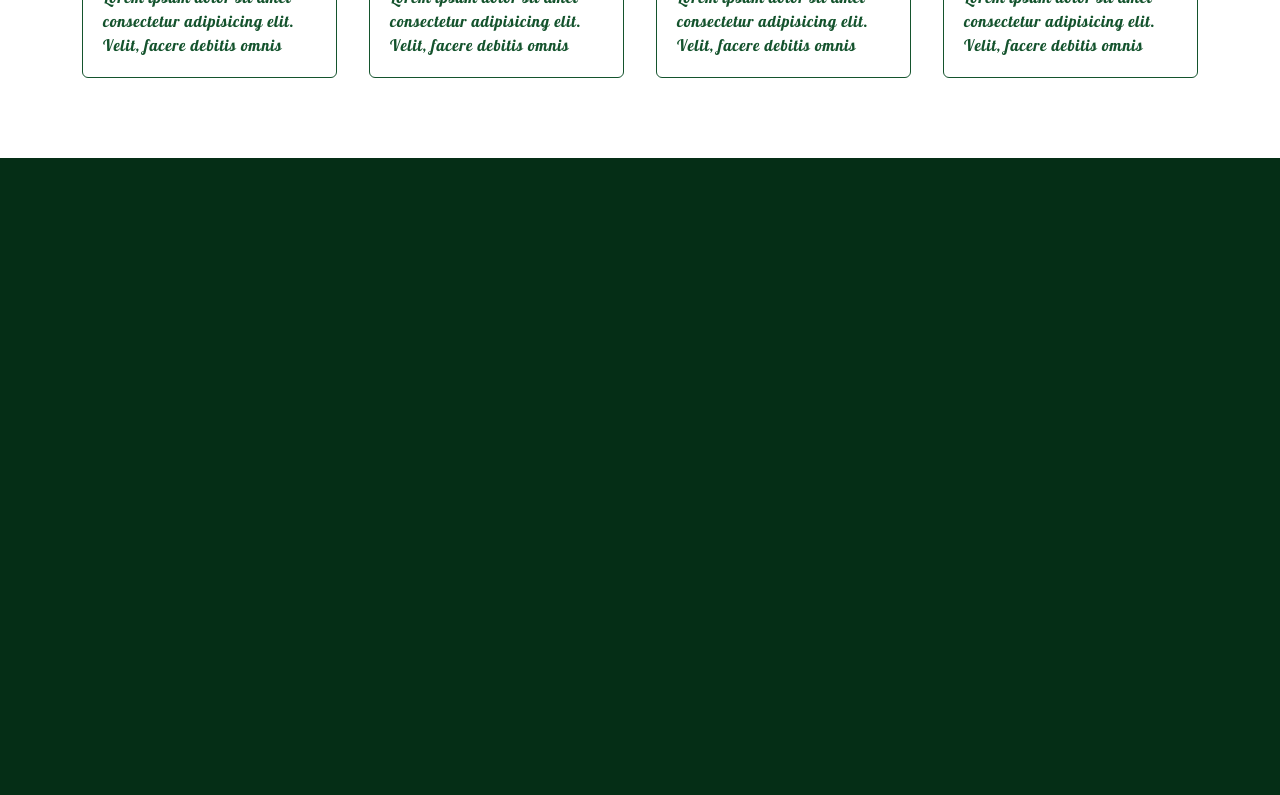
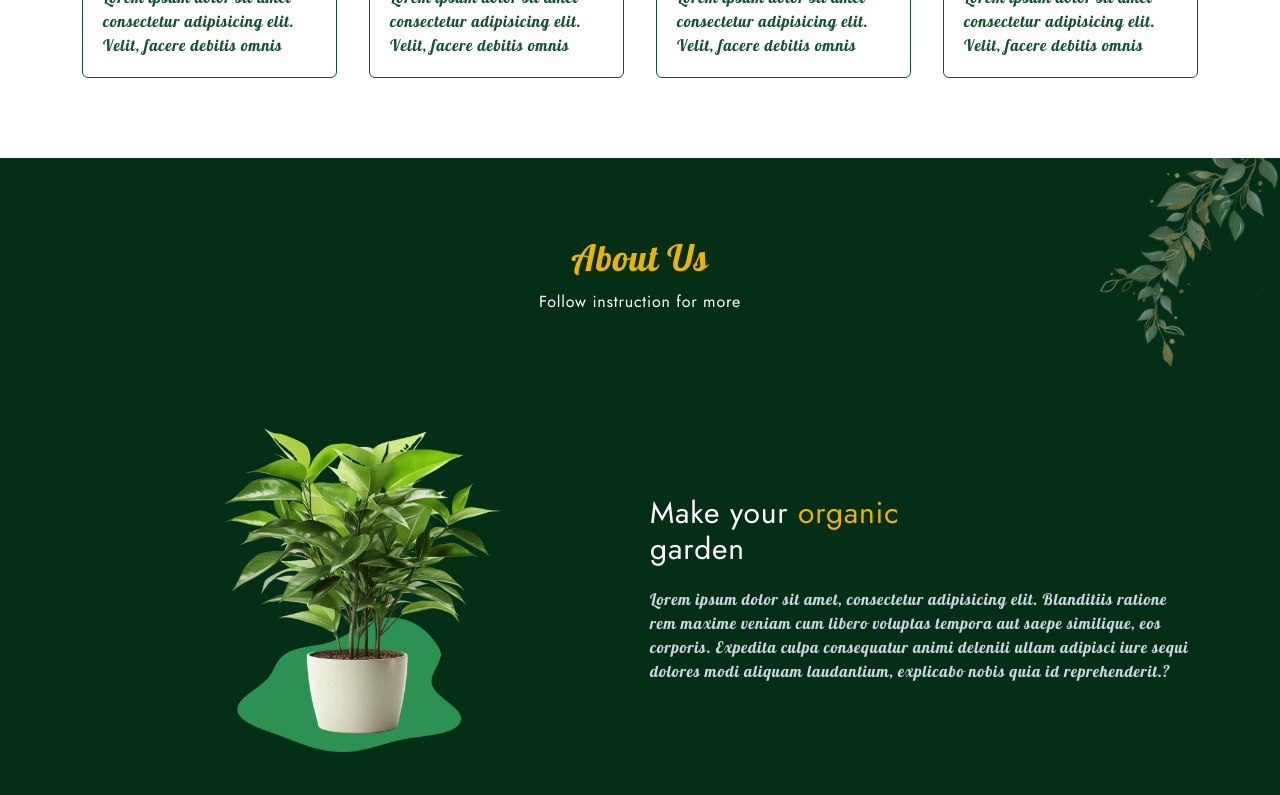
Before and after one commit to debbieellis7/react-tailwind-projects, a React (Vite) app in the folder indoor-plants/: page / in a window 1280 px wide. Shown: the part 900-1695 px from the top of the page. Before the commit the page ends 1058 px from the top, so only its background shows below. Built offline with nearby package versions, Linux system fonts and the light colour scheme.

Commit message:
Add AboutUs component with reusable content blocks

```diff
--- a/indoor-plants/src/App.jsx
+++ b/indoor-plants/src/App.jsx
@@ -1,6 +1,7 @@
 import Navbar from "./components/Navbar";
 import Home from "./components/Home";
 import Services from "./components/Services";
+import AboutUs from "./components/AboutUs";
 import "remixicon/fonts/remixicon.css";
 
 function App() {
@@ -10,6 +11,7 @@ function App() {
       <main>
         <Home />
         <Services />
+        <AboutUs />
       </main>
     </>
   );
--- /dev/null
+++ b/indoor-plants/src/components/AboutUs/ContentBlock.jsx
@@ -0,0 +1,34 @@
+const ContentBlock = ({ title, image, imageAlt, reverse }) => {
+  return (
+    <div
+      className={`flex flex-col items-center lg:flex-row ${
+        reverse ? "lg:flex-row-reverse" : ""
+      } gap-5`}
+    >
+      {/* image */}
+      <div className="w-full lg:w-1/2">
+        <img
+          src={image}
+          className="w-full sm:w-2/3 lg:w-full xl:w-2/3 mx-auto"
+          alt={imageAlt}
+        />
+      </div>
+
+      {/* content */}
+      <div className="w-full lg:w-1/2">
+        <div className="space-y-5">
+          <h3>{title}</h3>
+          <p className="text-slate-300 font-Lobster">
+            Lorem ipsum dolor sit amet, consectetur adipisicing elit. Blanditiis
+            ratione rem maxime veniam cum libero voluptas tempora aut saepe
+            similique, eos corporis. Expedita culpa consequatur animi deleniti
+            ullam adipisci iure sequi dolores modi aliquam laudantium, explicabo
+            nobis quia id reprehenderit.?
+          </p>
+        </div>
+      </div>
+    </div>
+  );
+};
+
+export default ContentBlock;
--- /dev/null
+++ b/indoor-plants/src/components/AboutUs/index.jsx
@@ -0,0 +1,58 @@
+import ContentBlock from "./ContentBlock";
+import leaf3 from "../../assets/leaf-3.png";
+import plant1 from "../../assets/plant-1.png";
+import plant2 from "../../assets/plant-2.png";
+
+const AboutUs = () => {
+  const contentBlocks = [
+    {
+      title: (
+        <>
+          Make your <span className="text-yellow-500">organic</span> <br />
+          garden
+        </>
+      ),
+      image: plant1,
+      imageAlt: "about_image_plant_1",
+      reverse: false,
+    },
+    {
+      title: (
+        <>
+          Come with us <br />
+          <span className="text-yellow-500">grow up</span> your plant
+        </>
+      ),
+      image: plant2,
+      imageAlt: "about_image_plant_2",
+      reverse: true,
+    },
+  ];
+
+  return (
+    <section id="about" className="relative overflow-hidden">
+      <div className="absolute -top-8 -right-12 opacity-50">
+        <img src={leaf3} className="w-40 md:w-52 xl:w-64" alt="leaf-image" />
+      </div>
+
+      <div className="flex flex-col items-center gap-3 text-center mb-10 md:mb-20">
+        <h2 className="title">About Us</h2>
+        <p className="max-w-2xl">Follow instruction for more</p>
+      </div>
+
+      <div className="container space-y-10 xl:space-y-0">
+        {contentBlocks.map((block, index) => (
+          <ContentBlock
+            key={index}
+            title={block.title}
+            image={block.image}
+            imageAlt={block.imageAlt}
+            reverse={block.reverse}
+          />
+        ))}
+      </div>
+    </section>
+  );
+};
+
+export default AboutUs;
--- a/indoor-plants/src/components/Navbar/index.jsx
+++ b/indoor-plants/src/components/Navbar/index.jsx
@@ -1,4 +1,9 @@
 import { useState } from "react";
+
+// Convert a string to a URL-friendly anchor
+const formatToAnchor = (text) => {
+  return text.toLowerCase().replace(/\s+/g, "");
+};
 
 const Navbar = () => {
   // State to manage the visibility of the menu
@@ -10,7 +15,7 @@ const Navbar = () => {
   };
 
   // Menu items array
-  const menuItems = ["Home", "About", "Popular", "Review"];
+  const menuItems = ["Home", "About Us", "Popular", "Review"];
 
   return (
     <header className="bg-green-950 fixed w-full top-0 left-0 z-50">
@@ -28,7 +33,7 @@ const Navbar = () => {
             {menuItems.map((item) => (
               <li key={item}>
                 <a
-                  href={`#${item.toLowerCase()}`}
+                  href={`#${formatToAnchor(item)}`}
                   className="nav-link"
                   onClick={toggleMenu}
                 >
--- a/indoor-plants/src/index.css
+++ b/indoor-plants/src/index.css
@@ -16,12 +16,24 @@ h1 {
   @apply text-3xl md:text-4xl xl:text-5xl font-bold;
 }
 
+h2 {
+  @apply text-2xl md:text-3xl xl:text-4xl;
+}
+
+h3 {
+  @apply text-xl md:text-2xl xl:text-3xl;
+}
+
 .nav-link {
   @apply text-lg font-bold duration-300;
 }
 
 .nav-link:hover {
   @apply text-yellow-500;
+}
+
+.title {
+  @apply font-Lobster text-yellow-500;
 }
 
 /* button */
```
